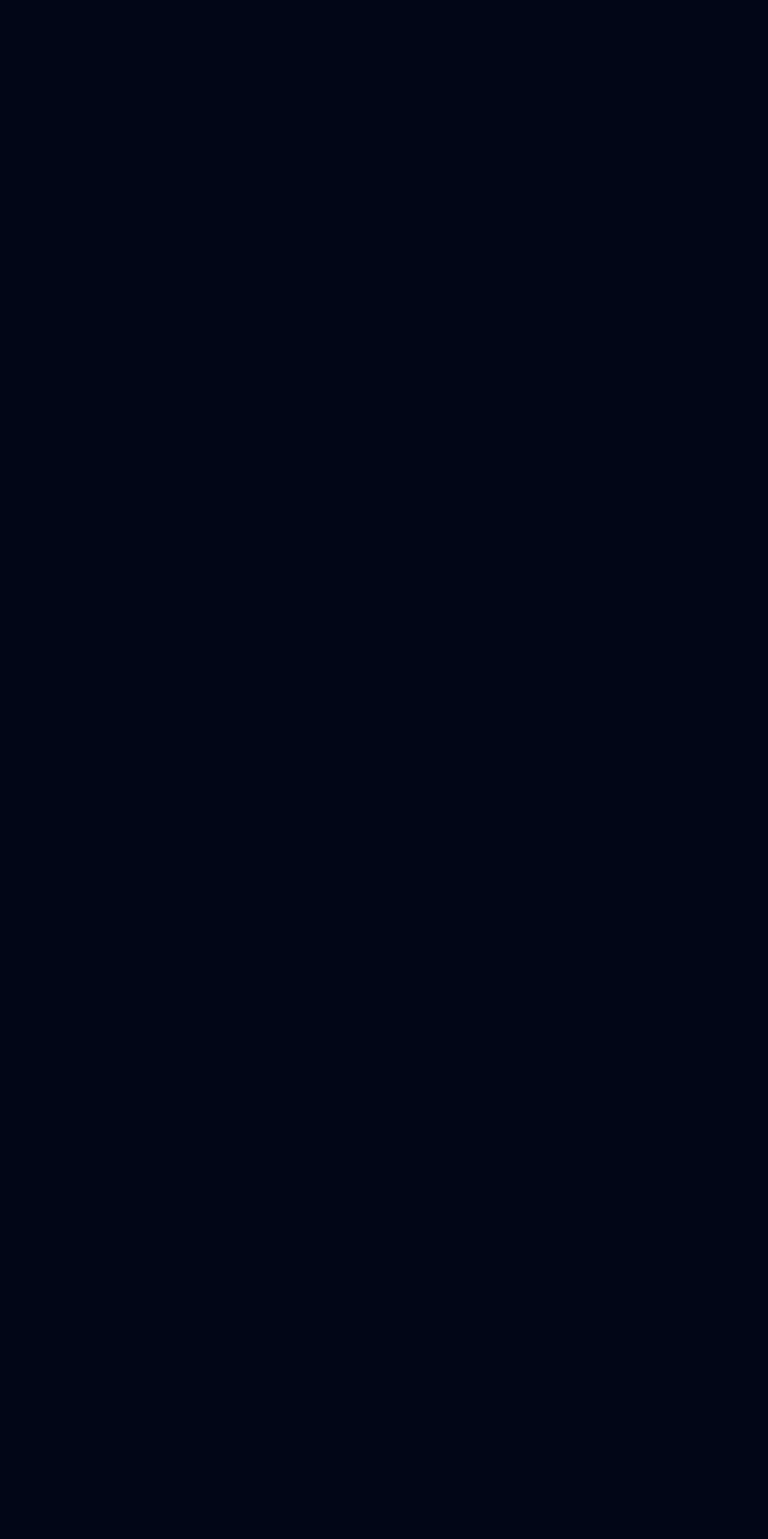
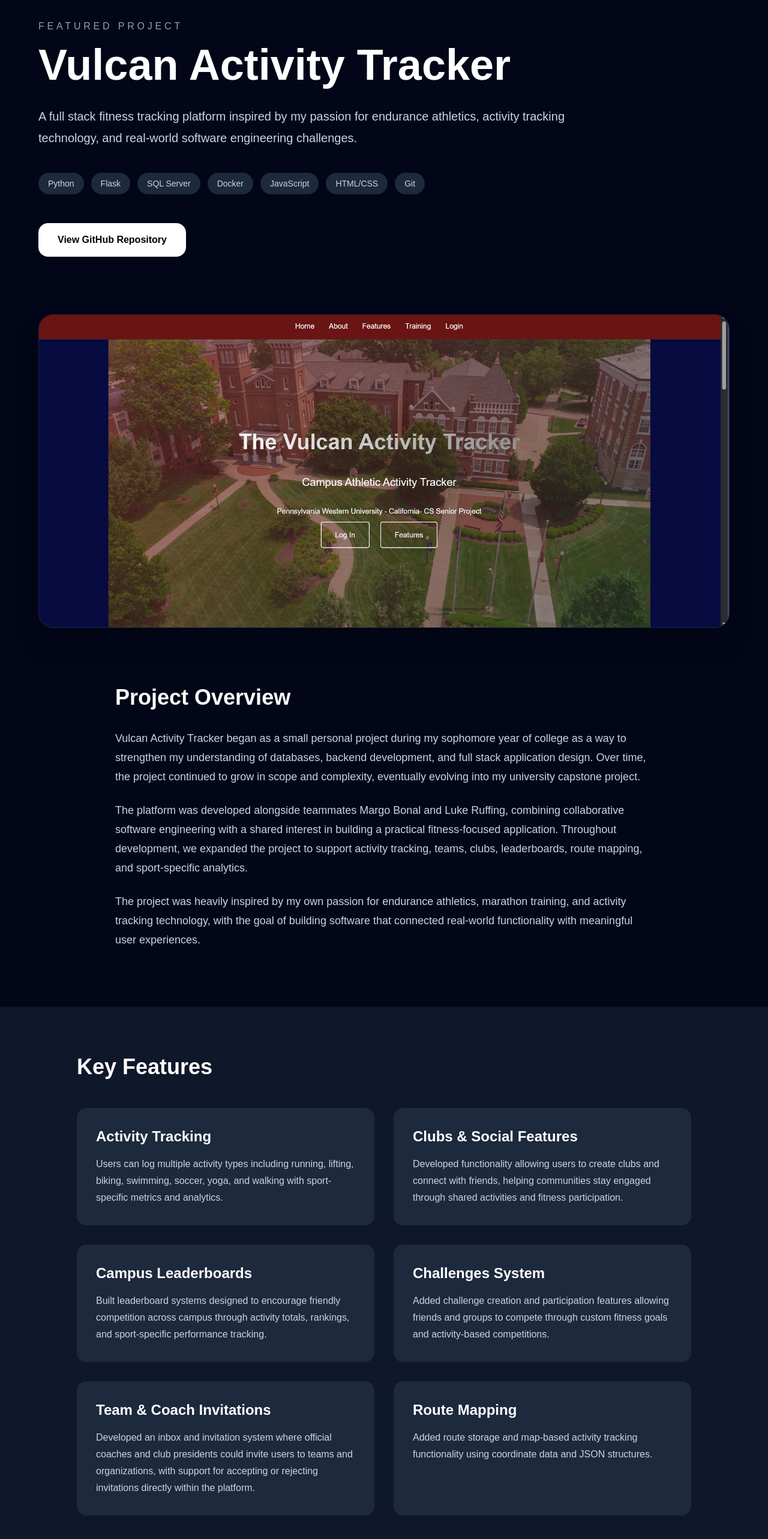
Before and after one commit to jjdeuce06/JohnGeregaPortfolio, a React (Vite) app: page /projects/vulcan-activity-tracker in a window 1280 px wide. Before the commit this address had no page. Shown: the part 128-2694 px from the top of the page at 60% size. Before the commit the page ends 800 px from the top, so only its background shows below. Built offline with nearby package versions, Linux system fonts and the light colour scheme.

Commit message:
Gave the vulcan tracker its own specific page

```diff
--- a/src/App.jsx
+++ b/src/App.jsx
@@ -5,6 +5,7 @@ import AboutPage from "./pages/AboutPage"
 import ProjectsPage from "./pages/ProjectsPage"
 import ResumePage from "./pages/ResumePage"
 import ContactPage from "./pages/ContactPage"
+import VulcanTrackerPage from "./pages/projectpages/VulcanTrackerPage"
 
 function App() {
   return (
@@ -18,6 +19,11 @@ function App() {
 
         <Route path="/projects" element={<ProjectsPage />} />
 
+        <Route
+          path="/projects/vulcan-activity-tracker"
+          element={<VulcanTrackerPage />}
+        />
+
         <Route path="/resume" element={<ResumePage />} />
 
         <Route path="/contact" element={<ContactPage />} />
--- a/src/components/Projects.jsx
+++ b/src/components/Projects.jsx
@@ -18,7 +18,7 @@ function Projects() {
             title="Vulcan Activity Tracker"
             description="A full stack fitness tracking web application with activities, routes, teams, clubs, and leaderboards."
             tech="Python • Flask • SQL Server • Docker • JavaScript"
-            github="https://github.com/jjdeuce06/VulcanActivityTracker"
+            github="/projects/vulcan-activity-tracker"
             image="/images/VulcanActivityTracker.png"
           />
 
--- /dev/null
+++ b/src/pages/projectpages/VulcanTrackerPage.jsx
@@ -0,0 +1,299 @@
+import Navbar from "../../components/NavBar"
+import Footer from "../../components/Footer"
+
+function VulcanTrackerPage() {
+  return (
+    <div className="bg-slate-950 text-white min-h-screen">
+
+      <Navbar />
+
+      {/* Hero Section */}
+      <section className="px-8 pt-40 pb-24">
+
+        <div className="max-w-6xl mx-auto">
+
+          <p className="text-slate-400 uppercase tracking-[0.3em] mb-4">
+            Featured Project
+          </p>
+
+          <h1 className="text-5xl md:text-7xl font-black mb-8">
+            Vulcan Activity Tracker
+          </h1>
+
+          <p className="text-slate-300 text-xl leading-9 max-w-4xl mb-10">
+            A full stack fitness tracking platform inspired by my passion
+            for endurance athletics, activity tracking technology, and
+            real-world software engineering challenges.
+          </p>
+
+          <div className="flex flex-wrap gap-3 mb-12">
+
+            {[
+              "Python",
+              "Flask",
+              "SQL Server",
+              "Docker",
+              "JavaScript",
+              "HTML/CSS",
+              "Git",
+            ].map((tech, index) => (
+              <span
+                key={index}
+                className="
+                  bg-slate-800
+                  text-slate-300
+                  px-4
+                  py-2
+                  rounded-full
+                  text-sm
+                "
+              >
+                {tech}
+              </span>
+            ))}
+
+          </div>
+
+          <a
+            href="https://github.com/jjdeuce06/VulcanActivityTracker"
+            target="_blank"
+            rel="noreferrer"
+            className="
+              inline-block
+              bg-white
+              text-black
+              px-8
+              py-4
+              rounded-2xl
+              font-semibold
+              hover:scale-105
+              hover:bg-slate-300
+              transition
+              duration-300
+            "
+          >
+            View GitHub Repository
+          </a>
+
+        </div>
+
+      </section>
+
+
+      {/* Project Screenshot */}
+      <section className="px-8 pb-24">
+
+        <div className="max-w-6xl mx-auto">
+
+          <img
+            src="/images/VulcanActivityTracker.png"
+            alt="Vulcan Activity Tracker"
+            className="
+              rounded-3xl
+              border
+              border-slate-800
+              shadow-2xl
+              w-full
+            "
+          />
+
+        </div>
+
+      </section>
+
+
+      {/* Overview */}
+        <section className="px-8 pb-24">
+
+        <div className="max-w-4xl mx-auto">
+
+            <h2 className="text-4xl font-bold mb-8">
+            Project Overview
+            </h2>
+
+            <p className="text-slate-300 text-lg leading-8 mb-6">
+            Vulcan Activity Tracker began as a small personal project during
+            my sophomore year of college as a way to strengthen my understanding
+            of databases, backend development, and full stack application design.
+            Over time, the project continued to grow in scope and complexity,
+            eventually evolving into my university capstone project.
+            </p>
+
+            <p className="text-slate-300 text-lg leading-8 mb-6">
+            The platform was developed alongside teammates Margo Bonal and
+            Luke Ruffing, combining collaborative software engineering with a
+            shared interest in building a practical fitness-focused application.
+            Throughout development, we expanded the project to support
+            activity tracking, teams, clubs, leaderboards, route mapping,
+            and sport-specific analytics.
+            </p>
+
+            <p className="text-slate-300 text-lg leading-8">
+            The project was heavily inspired by my own passion for endurance
+            athletics, marathon training, and activity tracking technology,
+            with the goal of building software that connected real-world
+            functionality with meaningful user experiences.
+            </p>
+
+        </div>
+
+        </section>
+
+
+      {/* Features */}
+        <section className="px-8 pb-24 bg-slate-900">
+
+        <div className="max-w-5xl mx-auto py-20">
+
+            <h2 className="text-4xl font-bold mb-12">
+            Key Features
+            </h2>
+
+            <div className="grid md:grid-cols-2 gap-8">
+
+            <div className="bg-slate-800 p-8 rounded-2xl">
+                <h3 className="text-2xl font-bold mb-4">
+                Activity Tracking
+                </h3>
+
+                <p className="text-slate-300 leading-7">
+                Users can log multiple activity types including running,
+                lifting, biking, swimming, soccer, yoga, and walking with
+                sport-specific metrics and analytics.
+                </p>
+            </div>
+
+            <div className="bg-slate-800 p-8 rounded-2xl">
+                <h3 className="text-2xl font-bold mb-4">
+                Clubs & Social Features
+                </h3>
+
+                <p className="text-slate-300 leading-7">
+                Developed functionality allowing users to create clubs and
+                connect with friends, helping communities stay engaged through
+                shared activities and fitness participation.
+                </p>
+            </div>
+
+            <div className="bg-slate-800 p-8 rounded-2xl">
+                <h3 className="text-2xl font-bold mb-4">
+                Campus Leaderboards
+                </h3>
+
+                <p className="text-slate-300 leading-7">
+                Built leaderboard systems designed to encourage friendly
+                competition across campus through activity totals,
+                rankings, and sport-specific performance tracking.
+                </p>
+            </div>
+
+            <div className="bg-slate-800 p-8 rounded-2xl">
+                <h3 className="text-2xl font-bold mb-4">
+                Challenges System
+                </h3>
+
+                <p className="text-slate-300 leading-7">
+                Added challenge creation and participation features allowing
+                friends and groups to compete through custom fitness goals
+                and activity-based competitions.
+                </p>
+            </div>
+
+            <div className="bg-slate-800 p-8 rounded-2xl">
+                <h3 className="text-2xl font-bold mb-4">
+                Team & Coach Invitations
+                </h3>
+
+                <p className="text-slate-300 leading-7">
+                Developed an inbox and invitation system where official
+                coaches and club presidents could invite users to teams
+                and organizations, with support for accepting or rejecting
+                invitations directly within the platform.
+                </p>
+            </div>
+
+            <div className="bg-slate-800 p-8 rounded-2xl">
+                <h3 className="text-2xl font-bold mb-4">
+                Route Mapping
+                </h3>
+
+                <p className="text-slate-300 leading-7">
+                Added route storage and map-based activity tracking
+                functionality using coordinate data and JSON structures.
+                </p>
+            </div>
+
+            </div>
+
+        </div>
+
+        </section>
+
+
+      {/* Technical Challenges */}
+      <section className="px-8 py-24">
+
+        <div className="max-w-4xl mx-auto">
+
+          <h2 className="text-4xl font-bold mb-8">
+            Technical Challenges
+          </h2>
+
+          <p className="text-slate-300 text-lg leading-8 mb-6">
+            Throughout development, I worked extensively with Flask
+            Blueprints, SQL Server integration, Docker containerization,
+            dynamic frontend rendering, and JSON-based activity data
+            structures.
+          </p>
+
+          <p className="text-slate-300 text-lg leading-8 mb-6">
+            One major challenge involved designing flexible activity
+            storage capable of supporting many sport-specific metrics
+            while maintaining clean database architecture and scalable
+            backend logic.
+          </p>
+
+          <p className="text-slate-300 text-lg leading-8">
+            Additional challenges included leaderboard aggregation,
+            team permission systems, authentication workflows, route
+            mapping, and debugging SQL Server conversion and query issues.
+          </p>
+
+        </div>
+
+      </section>
+
+
+      {/* Lessons Learned */}
+      <section className="px-8 pb-24 bg-slate-900">
+
+        <div className="max-w-4xl mx-auto py-20">
+
+          <h2 className="text-4xl font-bold mb-8">
+            Lessons Learned
+          </h2>
+
+          <p className="text-slate-300 text-lg leading-8 mb-6">
+            This project significantly strengthened my understanding of
+            full stack application architecture, backend API development,
+            database design, authentication systems, and collaborative
+            software development workflows.
+          </p>
+
+          <p className="text-slate-300 text-lg leading-8">
+            It also reinforced the importance of iterative development,
+            debugging, scalability, and designing software around real
+            user experiences and practical functionality.
+          </p>
+
+        </div>
+
+      </section>
+
+      <Footer />
+
+    </div>
+  )
+}
+
+export default VulcanTrackerPage
```
